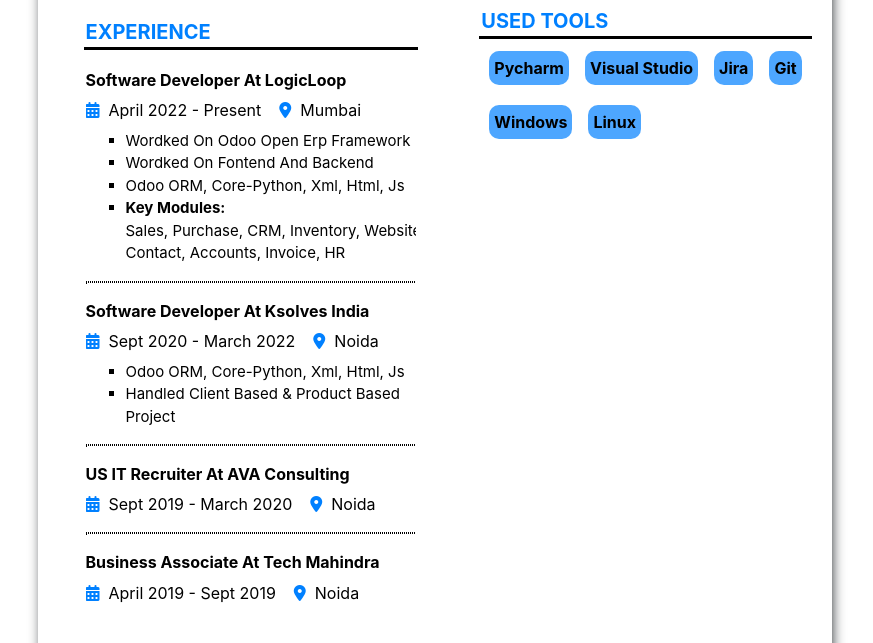
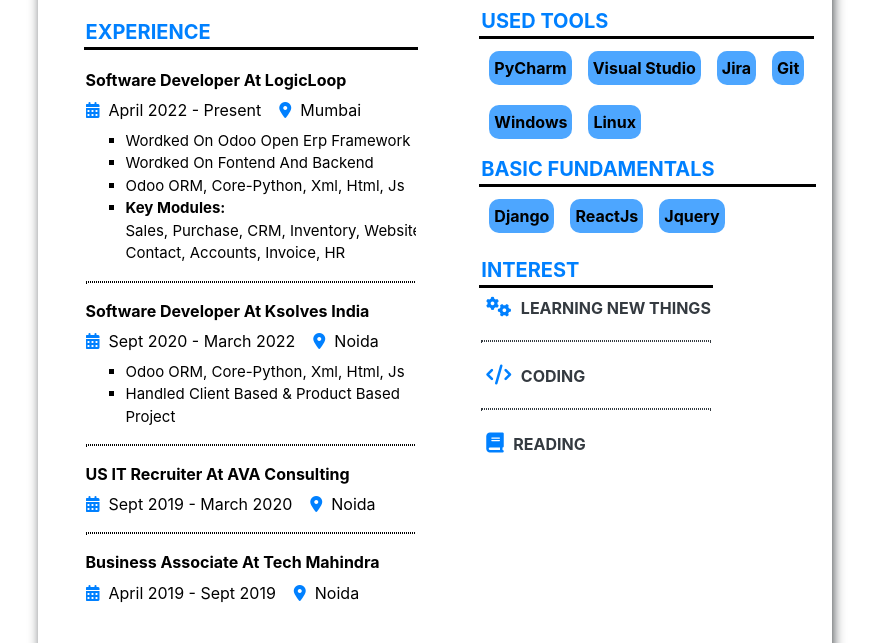
Before and after one commit to dpakverma789/resume, a plain HTML site: page index.html in a window 1280 px wide. Shown: the part 457-1100 px from the top of the page, without its empty margins (205-1078 px from the left). Drawn offline with nearby package versions, Linux system fonts and the light colour scheme.

Commit message:
minor fix

```diff
--- a/index.css
+++ b/index.css
@@ -149,3 +149,7 @@ ul{
     max-height: 70vh;
     overflow: hidden;
 }
+
+#interest{
+    position: absolute;
+}
--- a/index.html
+++ b/index.html
@@ -200,7 +200,7 @@
                     <h5 class="font-weight-bold">Used Tools</h5>
                     <section class="d-flex">
                         <div class="sub-title badge-tag text-center">
-                            Pycharm
+                            PyCharm
                         </div>
                         <div class="sub-title badge-tag text-center">
                             visual studio
@@ -221,6 +221,39 @@
                         </div>
                     </section>
                 </section>
+
+                <!-- fundamentals -->
+                <section class="title mx-3 d-block" id="fundamentals">
+                    <!-- fundamentals-title -->
+                    <h5 class="font-weight-bold">basic fundamentals</h5>
+                    <section class="d-flex">
+                        <div class="sub-title badge-tag text-center">
+                            django
+                        </div>
+                        <div class="sub-title badge-tag text-center">
+                            reactJs
+                        </div>
+                        <div class="sub-title badge-tag text-center">
+                            jquery
+                        </div>
+                    </section>
+                </section>
+
+                 <!-- interest -->
+                <section class="title mx-3 mt-5" id="interest">
+                    <!-- interest-title -->
+                    <h5 class="font-weight-bold">interest</h5>
+                    <div class="text-dark">
+                        <i class="fa-solid fa-gears skill-icon"></i>
+                        <b>learning new things</b>
+                        <hr/>
+                        <i class="fa-solid fa-code skill-icon"></i>
+                        <b>coding</b>
+                        <hr/>
+                        <i class="fa-solid fa-book skill-icon"></i>
+                        <b>reading</b>
+                    </div>
+                </section>
             </section>
         </div>
     </section>
```
